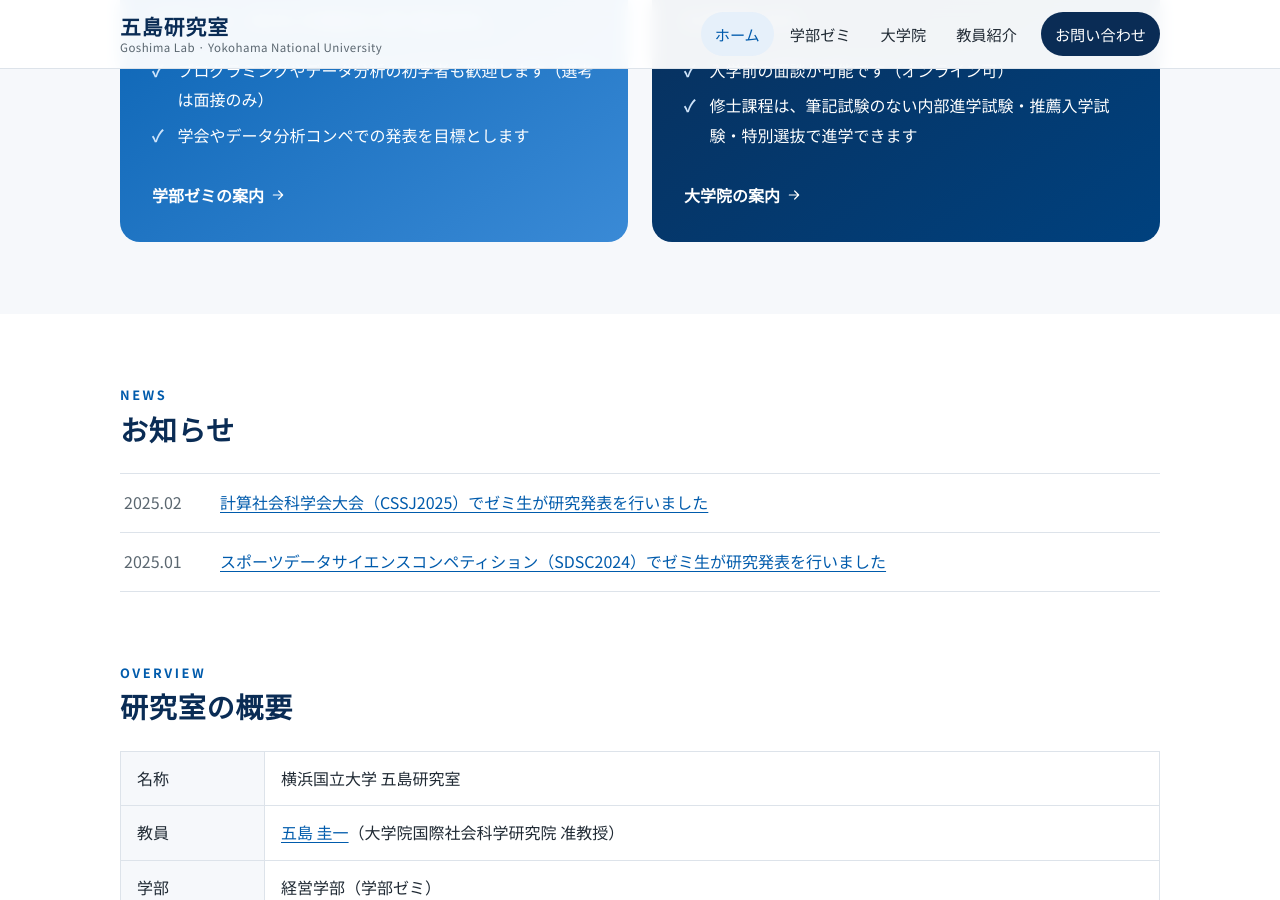
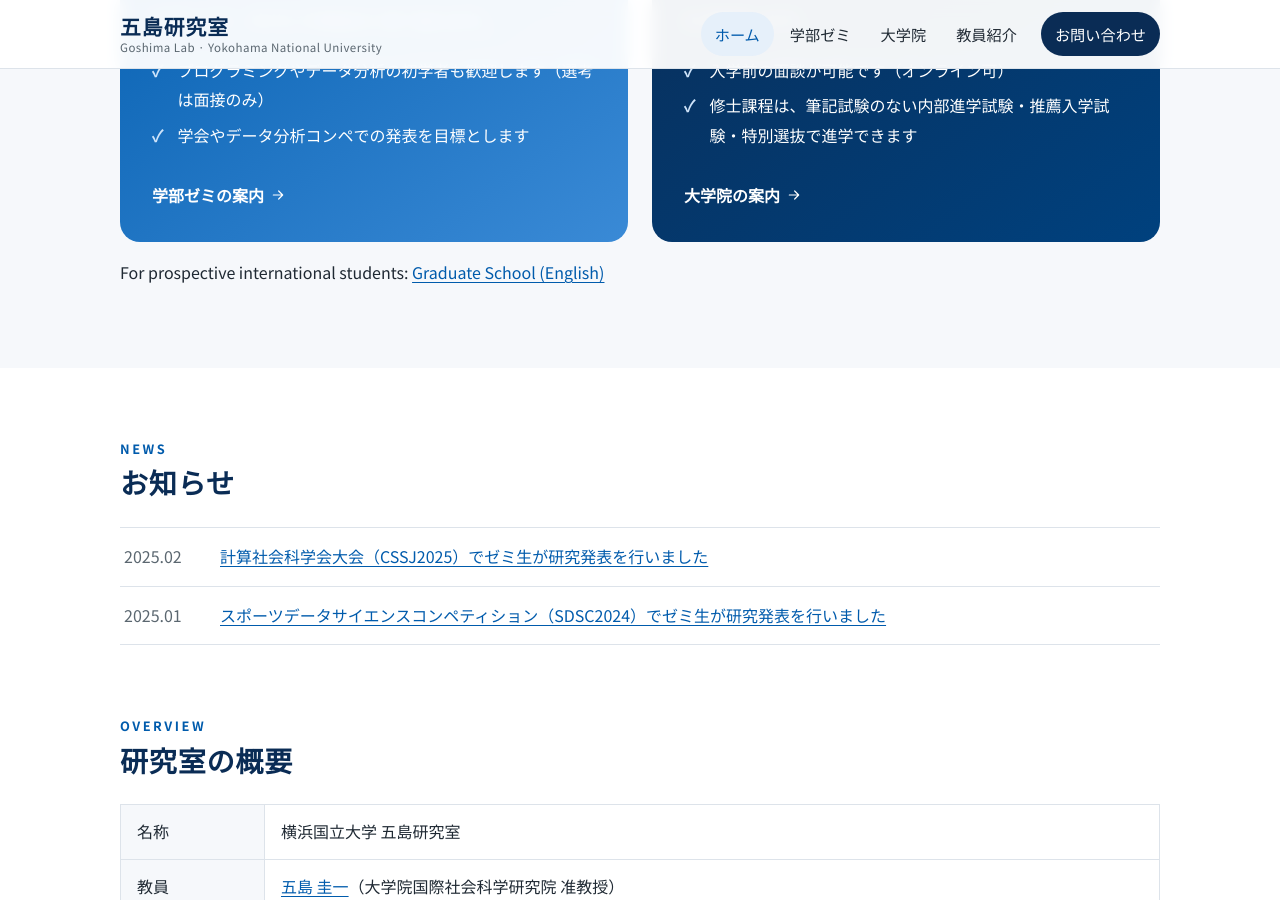
Before and after one commit to goshimalab/goshimalab-ynu-site, a Jekyll site: the page built from index.md, in a window 1280 px wide and 900 px high, scrolled down 1663 px. Built offline with Jekyll 4.4.1, drawn with Linux system fonts in a browser that asks for light colours.

Commit message:
Link English graduate page from home
Co-Authored-By: Claude Opus 5.5 <noreply@anthropic.com>

```diff
--- a/index.md
+++ b/index.md
@@ -61,6 +61,7 @@ has_contact: true
       <span class="path-more">大学院の案内 {% include icon.html name="arrow" %}</span>
     </a>
   </div>
+  <p>For prospective international students: <a href="{{ '/en/graduate/' | relative_url }}">Graduate School (English)</a></p>
 </section>
 
 <h2><span class="en">News</span>お知らせ</h2>
```
